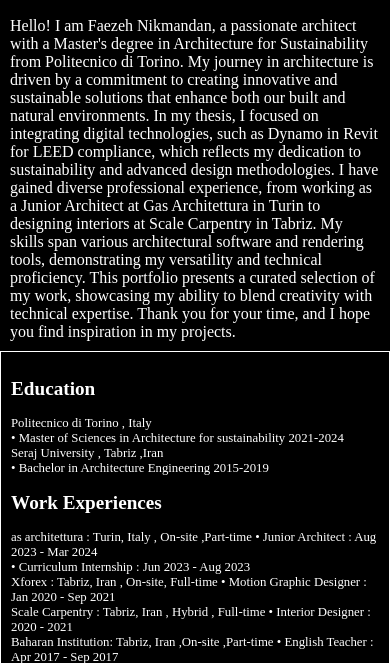
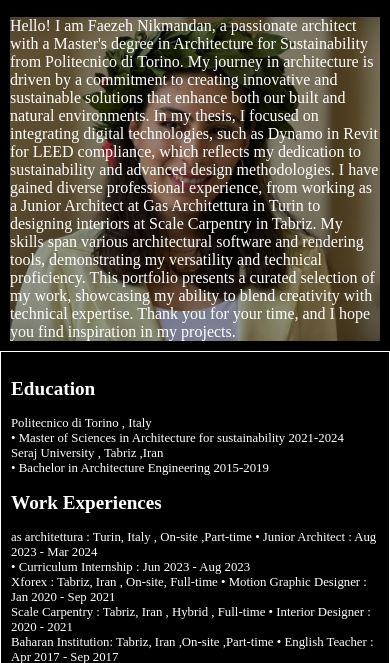
Before and after one commit to Faezehnikmandan/FaezehNikmandan.github.io, a plain HTML site: page index.html in a window 390 px wide. Shown: the part 181-844 px from the top of the page. Drawn offline with Linux system fonts and the light colour scheme.

Commit message:
Update style.css

```diff
--- a/style.css
+++ b/style.css
@@ -128,7 +128,7 @@ footer .endfooter p{
 @media screen and (max-width:900px) {
     header section .imgandintro{
         display: block;
-        background-image: url('media/faezeh nikmandan3.jpg');
+        background-image: url('faezeh nikmandan3.jpg');
         background-size: cover;
         background-position: top , center;
     }
```
